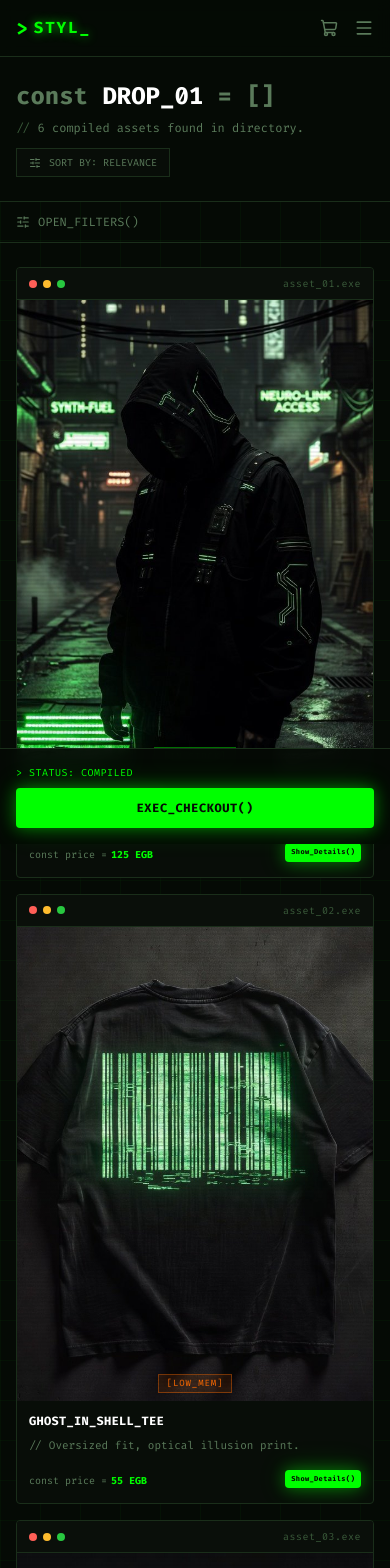
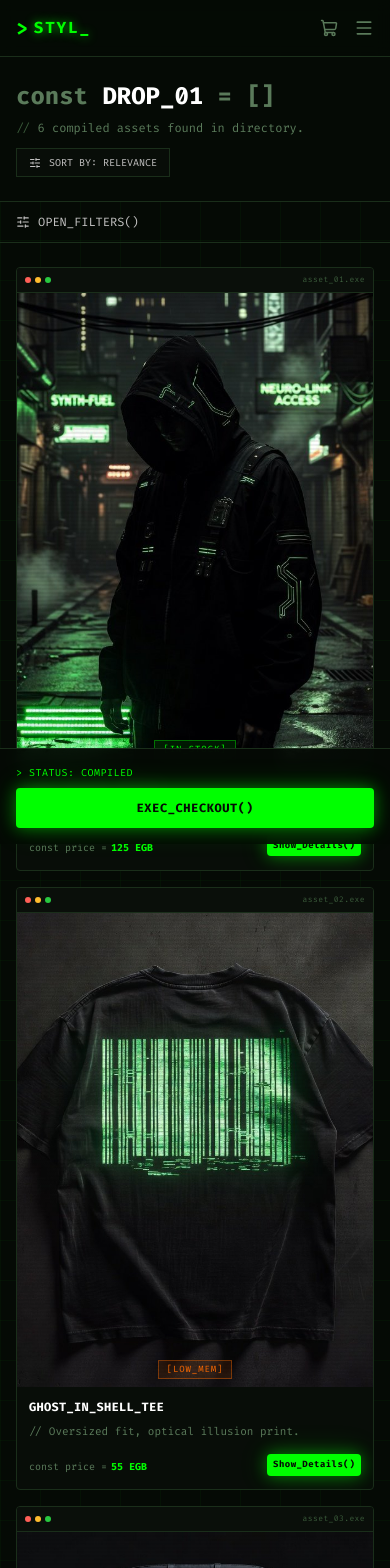
Before and after one commit to kero571-adel/myPrand, a React (Vite) app: page /collections in a window 390 px wide. Shown: the top 1568 px of the page. Built offline with nearby package versions, Linux system fonts and the light colour scheme.

Commit message:
solve problem link in some btn

```diff
--- a/src/components/ProductCard.tsx
+++ b/src/components/ProductCard.tsx
@@ -47,13 +47,16 @@ export default function ProductCard({ product }: { product: Product }) {
       style={{ fontFamily: "'Fira Code', monospace" }}
     >
       {/* Card Header */}
-      <div className="flex items-center justify-between px-3 py-2 border-b border-[#1a2e1a] bg-[#0a0f0a]">
-        <div className="flex gap-1.5">
+      <div className="flex items-center justify-between px-2 sm:px-3 py-1.5 sm:py-2 border-b border-[#1a2e1a] bg-[#0a0f0a]">
+        <div className="flex gap-1">
           {dotColors.map((c, i) => (
-            <span key={i} className={`w-2 h-2 rounded-full ${c}`} />
+            <span
+              key={i}
+              className={`w-1.5 sm:w-2 h-1.5 sm:h-2 rounded-full ${c}`}
+            />
           ))}
         </div>
-        <span className="text-[10px] text-[#3a5a3a] tracking-wider">
+        <span className="text-[8px] sm:text-[10px] text-[#3a5a3a] tracking-wider truncate ml-2">
           {product.assetId}
         </span>
       </div>
@@ -98,14 +101,14 @@ export default function ProductCard({ product }: { product: Product }) {
               className="text-[#00FF00] font-bold ml-1"
               style={{ fontSize: "clamp(10px, 2vw, 14px)" }}
             >
-               {product.price} EGB
+              {product.price} EGB
             </span>
           </div>
           <button
             onClick={() => navigate(`/collections/${product.slug}`)}
             className="neon-btn font-bold tracking-widest flex-shrink-0 whitespace-nowrap rounded-sm"
             style={{
-              fontSize: "clamp(7px, 1.2vw, 10px)",
+              fontSize: "clamp(9px, 1.8vw, 13px)",
               padding: "clamp(4px, 0.8vw, 6px) clamp(6px, 1.5vw, 12px)",
             }}
           >
--- a/src/pages/CollectionsPage.tsx
+++ b/src/pages/CollectionsPage.tsx
@@ -1,25 +1,30 @@
-import { useState, useMemo } from 'react';
-import { motion } from 'framer-motion';
-import { SlidersHorizontal } from 'lucide-react';
-import ProductCard from '../components/ProductCard';
-import SidebarFilters from '../components/SidebarFilters';
-import Footer from '../components/Footer';
-import { getProductsByCategory } from '../lib/products';
+import { useState, useMemo } from "react";
+import { motion } from "framer-motion";
+import { SlidersHorizontal } from "lucide-react";
+import ProductCard from "../components/ProductCard";
+import SidebarFilters from "../components/SidebarFilters";
+import Footer from "../components/Footer";
+import { getProductsByCategory } from "../lib/products";
+import { useNavigate } from "react-router-dom";
 
-const sortOptions = ['RELEVANCE', 'PRICE_ASC', 'PRICE_DESC', 'NEWEST'];
+const sortOptions = ["RELEVANCE", "PRICE_ASC", "PRICE_DESC", "NEWEST"];
 
 export default function CollectionsPage() {
-  const [activeFilter, setActiveFilter] = useState('all');
-  const [sortBy, setSortBy] = useState('RELEVANCE');
+  const [activeFilter, setActiveFilter] = useState("all");
+  const [sortBy, setSortBy] = useState("RELEVANCE");
   const [sortOpen, setSortOpen] = useState(false);
   const [sidebarOpen, setSidebarOpen] = useState(false);
 
   const filtered = useMemo(() => {
     let list = getProductsByCategory(activeFilter);
-    if (sortBy === 'PRICE_ASC') list = [...list].sort((a, b) => a.price - b.price);
-    if (sortBy === 'PRICE_DESC') list = [...list].sort((a, b) => b.price - a.price);
+    if (sortBy === "PRICE_ASC")
+      list = [...list].sort((a, b) => a.price - b.price);
+    if (sortBy === "PRICE_DESC")
+      list = [...list].sort((a, b) => b.price - a.price);
     return list;
   }, [activeFilter, sortBy]);
+
+  const navigate = useNavigate();
 
   return (
     <div className="min-h-screen flex flex-col bg-[#050a05] grid-bg">
@@ -48,7 +53,7 @@ export default function CollectionsPage() {
               <div className="relative">
                 <button
                   onClick={() => setSortOpen(!sortOpen)}
-                  className="flex items-center gap-2 border border-[#1a2e1a] bg-[#080d08] px-3 py-1.5 text-[10px] text-[#5a7a5a] hover:text-[#00FF00] hover:border-[#00FF00]/40 transition-all"
+                  className="flex items-center gap-2 border border-[#1a2e1a] bg-[#080d08] px-3 py-1.5 text-[10px] text-[#c3c2c2] hover:text-[#00FF00] hover:border-[#00FF00]/40 transition-all"
                   style={{ fontFamily: "'Fira Code', monospace" }}
                 >
                   <SlidersHorizontal size={12} />
@@ -65,8 +70,8 @@ export default function CollectionsPage() {
                         }}
                         className={`w-full text-left px-3 py-2 text-[10px] border-b last:border-b-0 border-[#1a2e1a] transition-colors ${
                           sortBy === opt
-                            ? 'text-[#00FF00] bg-[#0a1a0a]'
-                            : 'text-[#5a7a5a] hover:text-[#00FF00] hover:bg-[#0a0f0a]'
+                            ? "text-[#00FF00] bg-[#0a1a0a]"
+                            : "text-[#5a7a5a] hover:text-[#00FF00] hover:bg-[#0a0f0a]"
                         }`}
                         style={{ fontFamily: "'Fira Code', monospace" }}
                       >
@@ -84,11 +89,11 @@ export default function CollectionsPage() {
         <div className="md:hidden px-4 py-3 border-b border-[#1a2e1a]">
           <button
             onClick={() => setSidebarOpen(!sidebarOpen)}
-            className="flex items-center gap-2 text-[#5a7a5a] hover:text-[#00FF00] text-xs transition-colors"
+            className="flex items-center gap-2 text-[#c3c2c2] hover:text-[#00FF00] text-xs transition-colors"
             style={{ fontFamily: "'Fira Code', monospace" }}
           >
             <SlidersHorizontal size={14} />
-            {sidebarOpen ? 'CLOSE_FILTERS()' : 'OPEN_FILTERS()'}
+            {sidebarOpen ? "CLOSE_FILTERS()" : "OPEN_FILTERS()"}
           </button>
         </div>
 
@@ -96,7 +101,7 @@ export default function CollectionsPage() {
         <div className="max-w-screen-xl mx-auto px-4 sm:px-6 lg:px-8 py-6">
           <div className="flex gap-6">
             {/* Sidebar */}
-            <div className={`${sidebarOpen ? 'block' : 'hidden'} md:block`}>
+            <div className={`${sidebarOpen ? "block" : "hidden"} md:block`}>
               <SidebarFilters
                 active={activeFilter}
                 onChange={(cat) => {
@@ -115,11 +120,18 @@ export default function CollectionsPage() {
                   style={{ fontFamily: "'Fira Code', monospace" }}
                 >
                   <div className="text-4xl mb-4">∅</div>
-                  <div className="text-sm">// No assets found in this directory</div>
-                  <div className="text-xs mt-2 text-[#2a3a2a]">ERROR: EMPTY_RESULT_SET</div>
+                  <div className="text-sm">
+                    // No assets found in this directory
+                  </div>
+                  <div className="text-xs mt-2 text-[#2a3a2a]">
+                    ERROR: EMPTY_RESULT_SET
+                  </div>
                 </div>
               ) : (
-                <motion.div layout className="grid grid-cols-1 sm:grid-cols-2 lg:grid-cols-3 gap-4">
+                <motion.div
+                  layout
+                  className="grid grid-cols-1 sm:grid-cols-2 lg:grid-cols-3 gap-4"
+                >
                   {filtered.map((product, i) => (
                     <motion.div
                       key={product.id}
@@ -148,7 +160,7 @@ export default function CollectionsPage() {
             </span>
           </div>
           <button
-            onClick={() => (window.location.href = '/checkout')}
+            onClick={() => navigate("/checkout")}
             className="w-full neon-btn py-3 rounded-sm text-xs font-bold tracking-widest"
           >
             EXEC_CHECKOUT()
--- a/src/pages/ProductDetailPage.tsx
+++ b/src/pages/ProductDetailPage.tsx
@@ -346,22 +346,32 @@ export default function ProductDetailPage() {
                   whileTap={{ scale: 0.98 }}
                   onClick={handleAddToCart}
                   disabled={totalUnits === 0}
-                  className={`w-full py-4 text-sm font-bold tracking-widest flex items-center justify-center gap-3 rounded-sm transition-all ${
+                  className={`w-full flex items-center justify-center gap-2 sm:gap-3 rounded-sm transition-all ${
                     totalUnits === 0
                       ? "opacity-30 cursor-not-allowed neon-btn"
                       : justAdded
                       ? "bg-[#00cc00] text-[#050a05]"
                       : "neon-btn"
                   }`}
+                  style={{
+                    padding: "clamp(12px, 2.5vw, 16px)",
+                    fontSize: "clamp(11px, 1.5vw, 14px)",
+                    fontWeight: "bold",
+                    letterSpacing: "0.1em",
+                  }}
                 >
-                  <ShoppingCart size={18} />
+                  <ShoppingCart size={16} />
+                  <span className="truncate">
                     {justAdded
-                    ? `${totalUnits} UNIT${totalUnits !== 1 ? "S" : ""} ADDED ✓`
+                      ? `${totalUnits} UNIT${
+                          totalUnits !== 1 ? "S" : ""
+                        } ADDED ✓`
                       : totalUnits === 0
                       ? `addToCart(${product.shortName})`
                       : `addToCart(${product.shortName}) — ${totalUnits} unit${
                           totalUnits !== 1 ? "s" : ""
                         }`}
+                  </span>
                 </motion.button>
 
                 <motion.button
```
Lines whose indentation alone changed are shown as unchanged.
